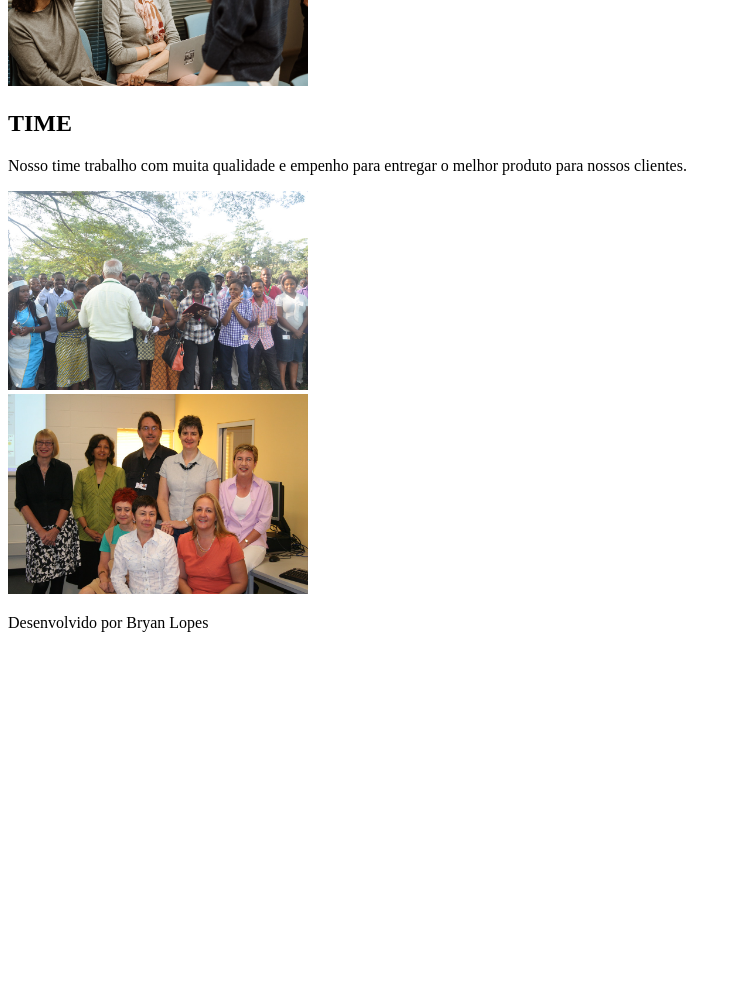
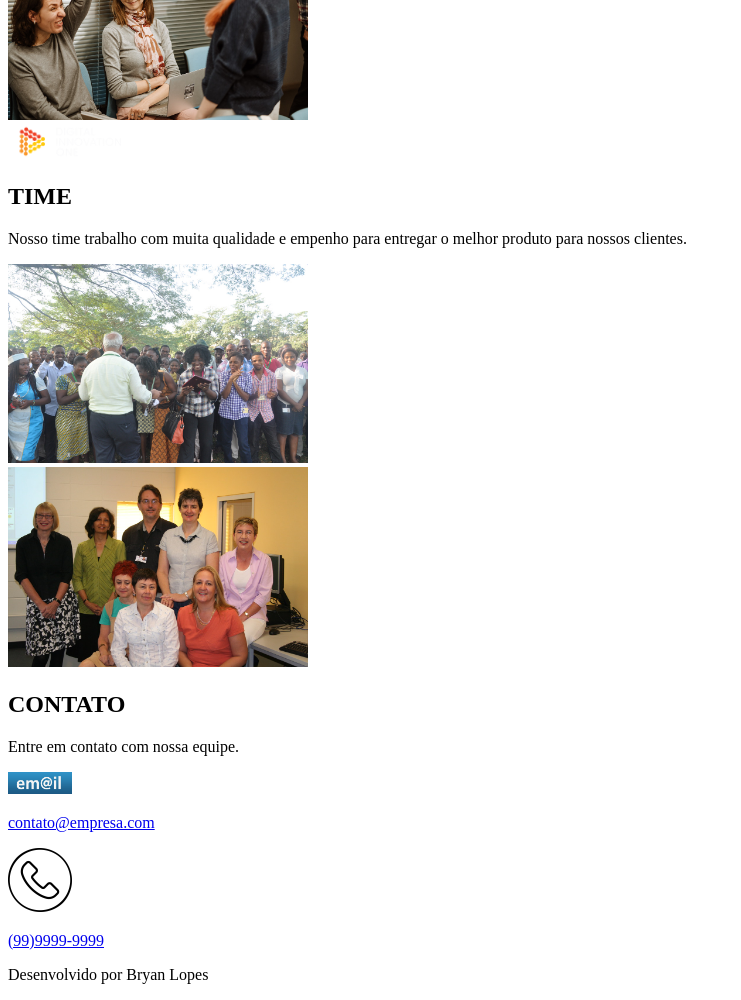
Before and after one commit to BryanLoops/CursoWebDIO, a plain HTML site: page index.html in a window 1280 px wide. Shown: the part 1600-2600 px from the top of the page, without its empty margins (0-741 px from the left). Before the commit the page ends 2248 px from the top, so only its background shows below. Drawn offline with Linux system fonts and the light colour scheme.

Commit message:
Added new sections and external links.

```diff
--- a/index.html
+++ b/index.html
@@ -12,7 +12,7 @@
                 <li><a href="#clientes">CLIENTES</a></li>
                 <li><a href="#parceiros">PARCEIROS</a></li>
                 <li><a href="#time">TIME</a></li>
-                <li>CONTATO</li>
+                <li><a href="#contato">CONTATO</a></li>
             </ul>
         </nav>
 
@@ -24,6 +24,7 @@
                 Oferecemos o desenvolvimento dos
                 melhores sites e apps para sua empresa
             </p>
+            <a>Texto de exemplo</a>
         </header>
 
         <section id="servicos">
@@ -57,6 +58,11 @@
             <div>
                 <img src="images/49449847863_80790a299b_b.jpg" width="300px">
             </div>
+            <div>
+                <a href="https://web.digitalinnovation.one/home" target="_blank">
+                    <img src="images/dio.png" width="128px">
+                </a>
+            </div>
         </section>
 
         <section id="time">
@@ -70,6 +76,19 @@
             </div>
         </section>
 
+        <section id="contato">
+            <h2>CONTATO</h2>
+            <p>Entre em contato com nossa equipe.</p>
+            <div>
+                <img src="images/email.jpg" width="64px">
+                <p><a href="mailto:contato@empresa.com">contato@empresa.com</a></p>
+            </div>
+            <div>
+                <img src="images/telefone.png" width="64px">
+                <p><a href="tel:9999999999">(99)9999-9999</a></p>
+            </div>
+        </section>
+
         <footer>
             <p>Desenvolvido por Bryan Lopes</p>
         </footer>
```
Also changed, not shown: images/dio.png (added), images/email.jpg (added), images/telefone.png (added).
